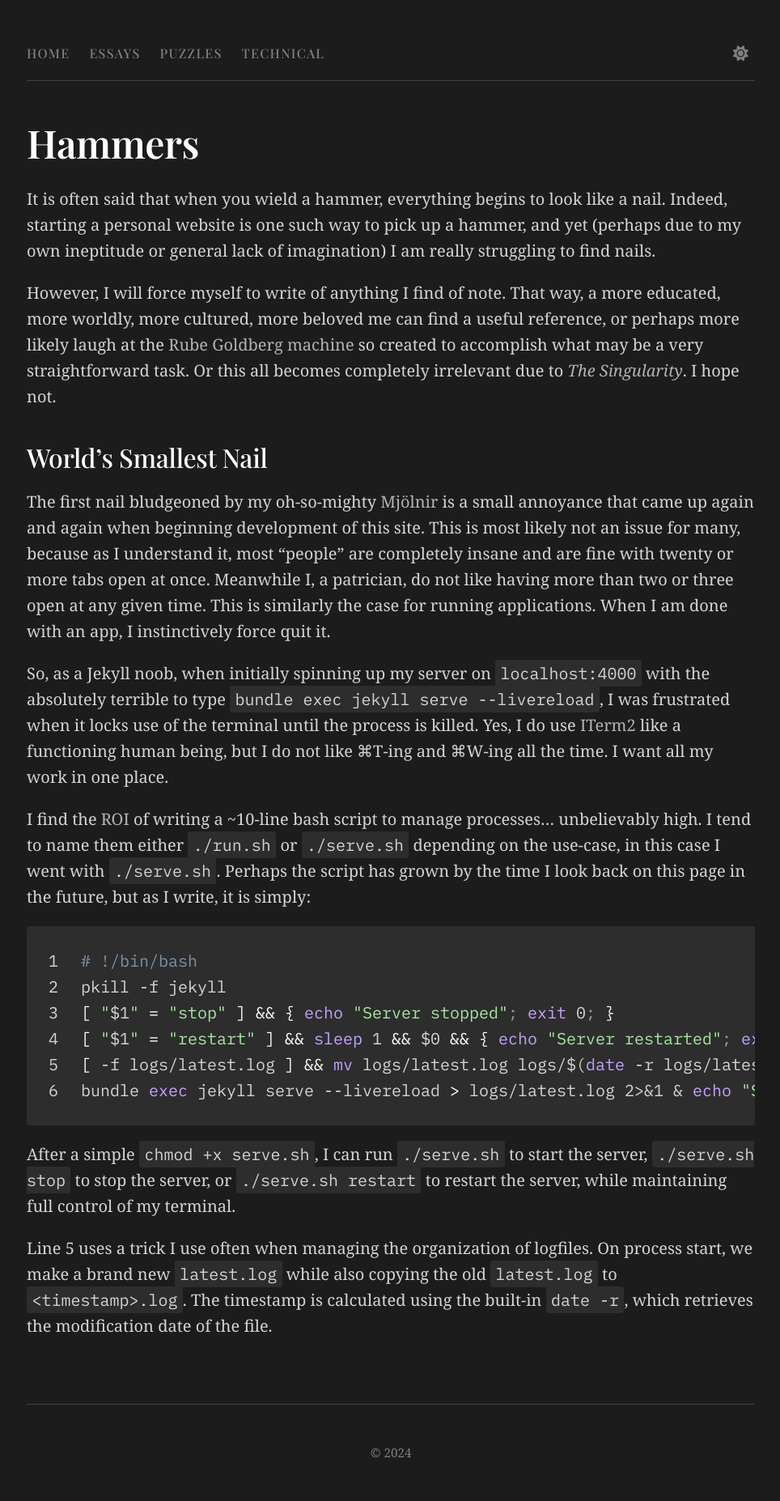
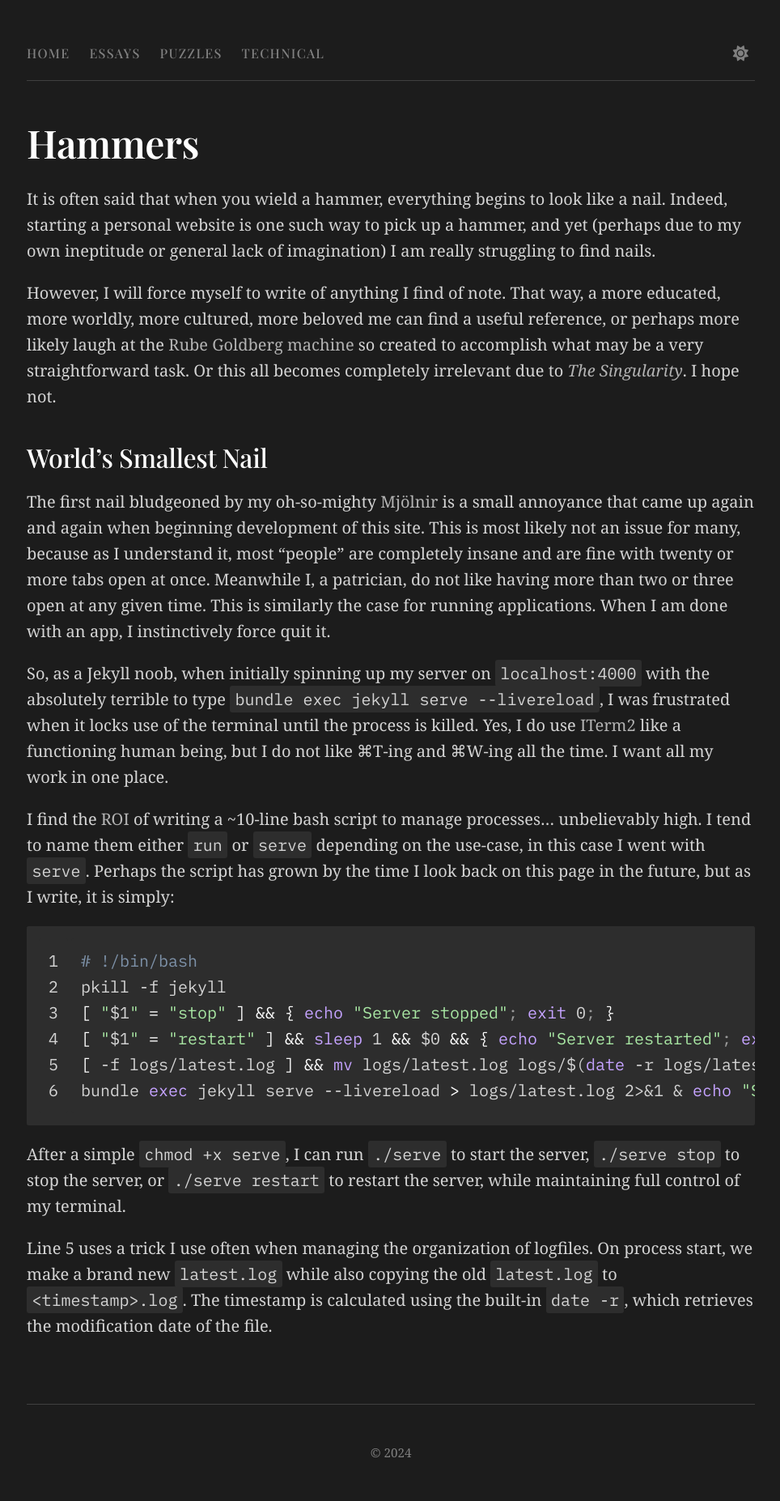
Before and after one commit to jehlp/JWsite, a Jekyll site: the page built from _technical/2024-11-24-hammers.md, in a window 1280 px wide. Shown: the whole page at 81% size, without its empty margins (157-1121 px from the left). Built offline with Jekyll 4.4.1, drawn with Linux system fonts in a browser that asks for light colours; some web fonts are replaced.

Commit message:
remove .sh extensions

````diff
--- a/_technical/2024-11-24-hammers.md
+++ b/_technical/2024-11-24-hammers.md
@@ -14,7 +14,7 @@ The first nail bludgeoned by my oh-so-mighty [Mjölnir](https://en.wikipedia.org
 
 So, as a Jekyll noob, when initially spinning up my server on `localhost:4000` with the absolutely terrible to type `bundle exec jekyll serve --livereload`, I was frustrated when it locks use of the terminal until the process is killed. Yes, I do use [ITerm2](https://iterm2.com/) like a functioning human being, but I do not like ⌘T-ing and ⌘W-ing all the time. I want all my work in one place.
 
-I find the [ROI](https://en.wikipedia.org/wiki/Return_on_investment) of writing a ~10-line bash script to manage processes... unbelievably high. I tend to name them either `./run.sh` or `./serve.sh` depending on the use-case, in this case I went with `./serve.sh`. Perhaps the script has grown by the time I look back on this page in the future, but as I write, it is simply:
+I find the [ROI](https://en.wikipedia.org/wiki/Return_on_investment) of writing a ~10-line bash script to manage processes... unbelievably high. I tend to name them either `run` or `serve` depending on the use-case, in this case I went with `serve`. Perhaps the script has grown by the time I look back on this page in the future, but as I write, it is simply:
 
 
 ```bash
@@ -26,6 +26,6 @@ pkill -f jekyll
 bundle exec jekyll serve --livereload > logs/latest.log 2>&1 & echo "Server Started: http://localhost:4000"
 ```
 
-After a simple `chmod +x serve.sh`, I can run `./serve.sh` to start the server, `./serve.sh stop` to stop the server, or `./serve.sh restart` to restart the server, while maintaining full control of my terminal.
+After a simple `chmod +x serve`, I can run `./serve` to start the server, `./serve stop` to stop the server, or `./serve restart` to restart the server, while maintaining full control of my terminal.
 
 Line 5 uses a trick I use often when managing the organization of logfiles. On process start, we make a brand new `latest.log` while also copying the old `latest.log` to `<timestamp>.log`. The timestamp is calculated using the built-in [`date -r`](https://man7.org/linux/man-pages/man1/date.1.html), which retrieves the modification date of the file.
````
Also changed, not shown: 4 other files.
